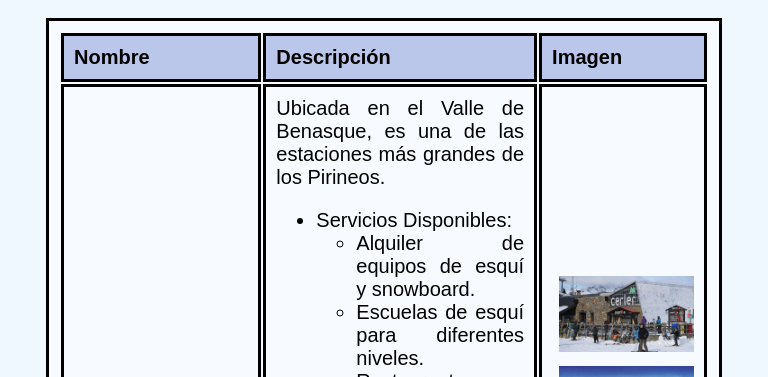
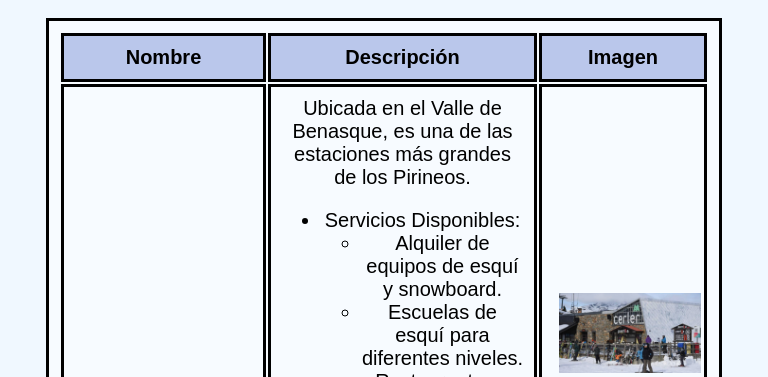
Before and after one commit to SiiiMoon/SiiiMoon.github.io, a plain HTML site: page Estaciones.html in a window 768 px wide. Shown: the part 268-645 px from the top of the page. Drawn offline with Linux system fonts and the light colour scheme.

Commit message:
estaciones responsive para movil y tablet

```diff
--- a/style/Estaciones.css
+++ b/style/Estaciones.css
@@ -314,3 +314,22 @@ padding: 7px;
       padding: 10px;
   }
 }
+
+@media only screen and (min-width: 601px) and (max-width: 1024px) {
+  table {
+      width: 90%;
+      margin: auto;
+
+  th, td {
+      width: 33.33%;
+      box-sizing: border-box;
+      padding: 10px;
+      text-align: center;
+  }
+
+  .Estaciones_fotos img {
+      width: 100%;
+      margin-right: 0;
+  }
+  }
+}
```
